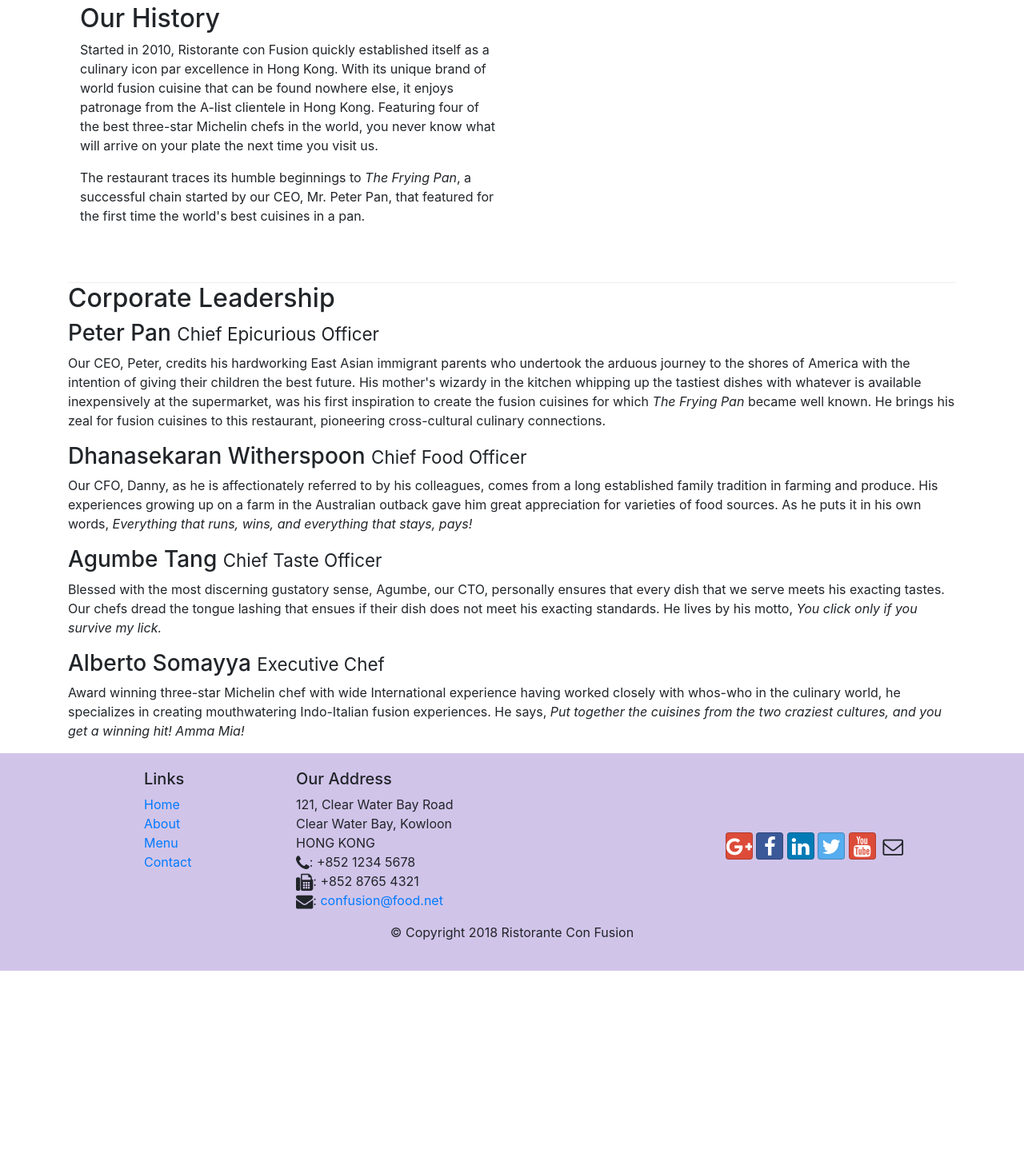
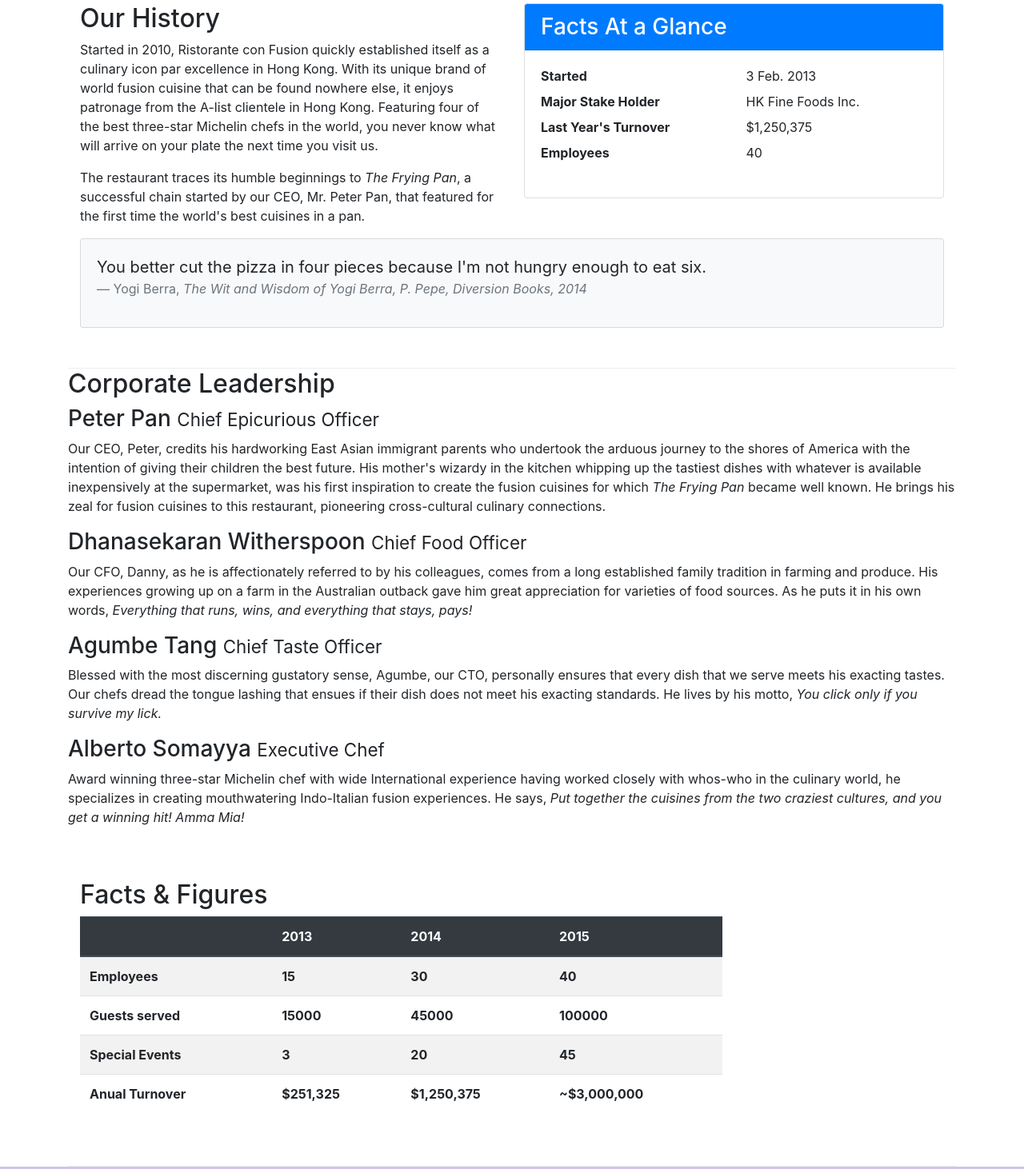
Before and after one commit to Dovydas3223/Confusion, a website: page aboutus.html in a window 1280 px wide. Shown: the part 511-1973 px from the top of the page at 80% size. Before the commit the page ends 1725 px from the top, so only its background shows below. Drawn offline with nearby package versions, Linux system fonts and the light colour scheme.

Commit message:
Tables and Cards

```diff
--- a/aboutus.html
+++ b/aboutus.html
@@ -65,8 +65,39 @@
                 <p>Started in 2010, Ristorante con Fusion quickly established itself as a culinary icon par excellence in Hong Kong. With its unique brand of world fusion cuisine that can be found nowhere else, it enjoys patronage from the A-list clientele in Hong Kong.  Featuring four of the best three-star Michelin chefs in the world, you never know what will arrive on your plate the next time you visit us.</p>
                 <p>The restaurant traces its humble beginnings to <em>The Frying Pan</em>, a successful chain started by our CEO, Mr. Peter Pan, that featured for the first time the world's best cuisines in a pan.</p>
             </div>
-            <div class="col-auto">
+            <div class="col-sm">
+                <div class="card">
+                    <h3 class="card-header bg-primary text-white">Facts At a Glance</h3>
+                    <div class="card-body">
+                        <dl class="row">
+                            <dt class="col-6">Started</dt>
+                            <dd class="col-6">3 Feb. 2013</dd>
+                            <dt class="col-6">Major Stake Holder</dt>
+                            <dd class="col-6">HK Fine Foods Inc.</dd>
+                            <dt class="col-6">Last Year's Turnover</dt>
+                            <dd class="col-6">$1,250,375</dd>
+                            <dt class="col-6">Employees</dt>
+                            <dd class="col-6">40</dd>
+                        </dl>
+                    </div>
+                </div>
             </div>
+
+            <div class="col-12">
+                <div class="card card-body bg-light">
+                    <blockquote class="blockquote">
+                        <p class="mb-0">You better cut the pizza in four pieces
+                            because I'm not hungry enough to eat six.
+                        </p>
+                        <footer class="blockquote-footer">Yogi Berra,
+                            <cite title="Source Title">The Wit and Wisdom of Yogi Berra,
+                                    P. Pepe, Diversion Books, 2014
+                            </cite>
+                        </footer>
+                    </blockquote>
+                </div>
+            </div>
+
         </div>
 
 
@@ -82,6 +113,54 @@
                 <h3>Alberto Somayya <small>Executive Chef</small></h3>
                 <p class="d-none d-sm-block">Award winning three-star Michelin chef with wide International experience having worked closely with whos-who in the culinary world, he specializes in creating mouthwatering Indo-Italian fusion experiences. He says, <em>Put together the cuisines from the two craziest cultures, and you get a winning hit! Amma Mia!</em></p>
             </div>
+       </div>
+
+       <div class="row row-content">
+           <div class="col-12 col-sm-9">
+               <h2>Facts &amp; Figures</h2>
+               <div class="table-responsive">
+                   <table class="table table-striped">
+                       <thead class="thead-dark">
+                           <tr>
+                               <th>&nbsp;</th>
+                               <th>2013</th>
+                               <th>2014</th>
+                               <th>2015</th>
+                           </tr>
+                       </thead>
+                       <tbody>
+                        <tr>
+                            <th>Employees</th>
+                            <th>15</th>
+                            <th>30</th>
+                            <th>40</th>
+                         </tr>
+                         <tr>
+                             <th>Guests served</th>
+                             <th>15000</th>
+                             <th>45000</th>
+                             <th>100000</th>
+                         </tr>
+                         <tr>
+                            <th>Special Events</th>
+                            <th>3</th>
+                            <th>20</th>
+                            <th>45</th>
+                         </tr>
+                         <tr>
+                             <th>Anual Turnover</th>
+                             <th>$251,325</th>
+                             <th>$1,250,375</th>
+                             <th>~$3,000,000</th>
+                         </tr>
+                       </tbody>
+                   </table>
+               </div>
+           </div>
+
+           <div class="col-12 col-sm-3">
+
+           </div>
        </div>
 
     </div>
```
